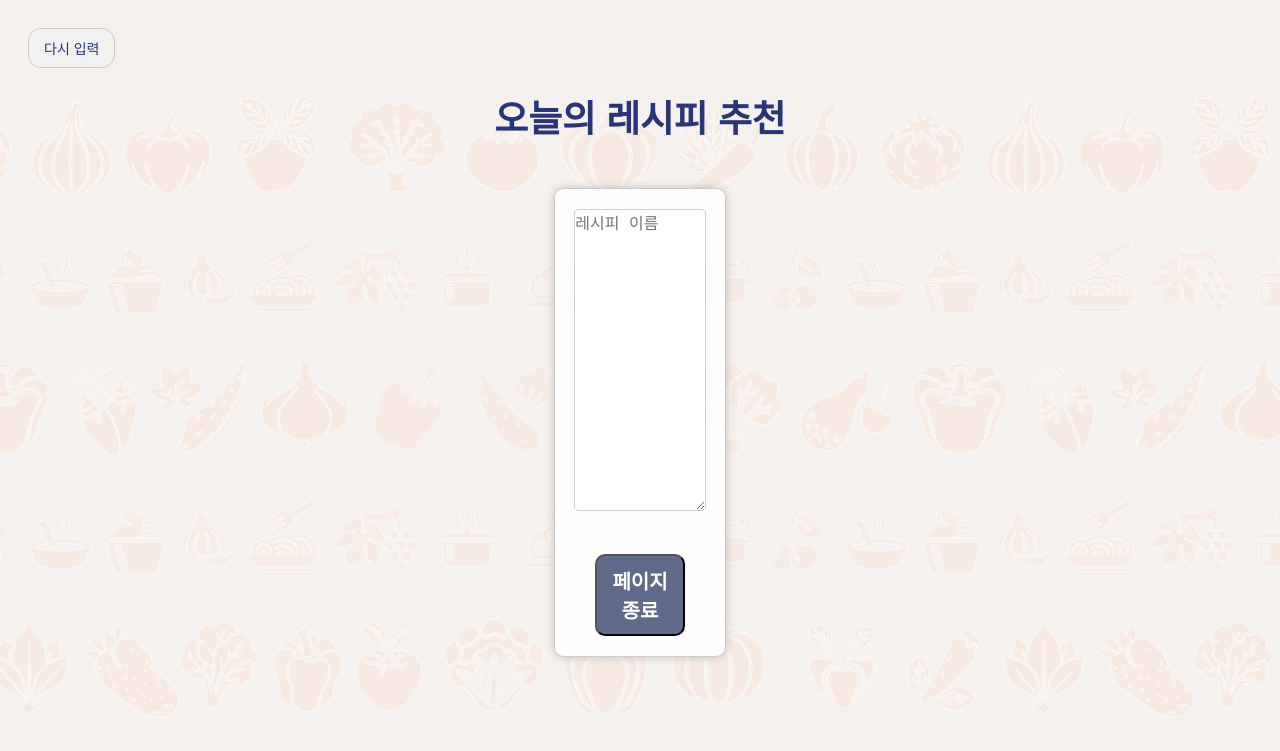
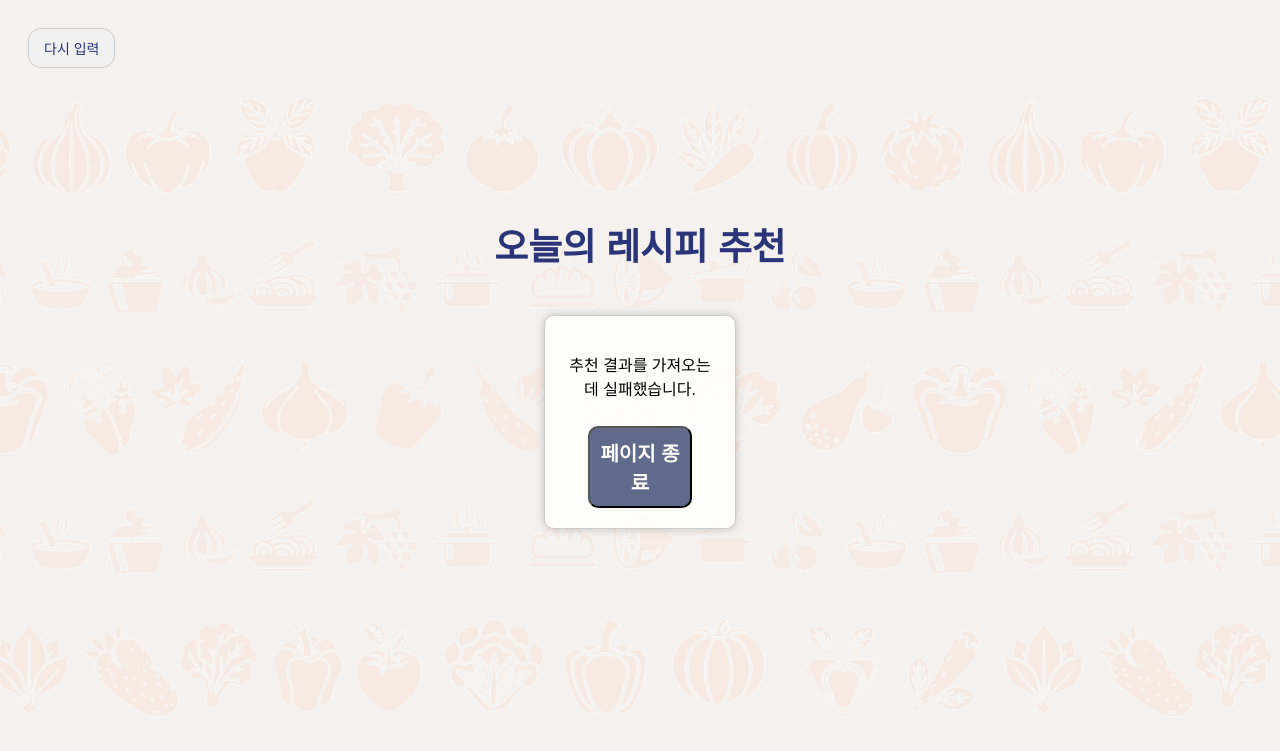
Before and after one commit to Nicholas-Olsen/Todays-Best-Recipe, a Django app: page /result/ in a window 1280 px wide. Shown: the top 751 px of the page. Run offline with Django 5.2, Linux system fonts and the light colour scheme.

Commit message:
Update result.html

```diff
--- a/mysite/blog/templates/blog/result.html
+++ b/mysite/blog/templates/blog/result.html
@@ -20,11 +20,13 @@
                 <h3>레시피 단계</h3>
                 <ol>
                     {% for step in recipe_steps %}
-                        <li>{{ step }}</li>
+                        <li style="list-style:none;">{{ step }}</li>
                     {% endfor %}
                 </ol>
+            {% else %}
+                <p class="error-message">추천 결과를 가져오는 데 실패했습니다.</p>
             {% endif %}
-            <textarea placeholder="레시피 이름"></textarea><br>
+
             <button type="submit" class="finish-btn">페이지 종료</button>
         </div>
     </form>
@@ -34,6 +36,9 @@
     <div class="belt belt3"></div>
     <div class="belt belt4 reverse"></div>
     <div class="belt belt5"></div>
+
 </div>
 </body>
+
+
 </html>
```
Lines whose indentation alone changed are shown as unchanged.
